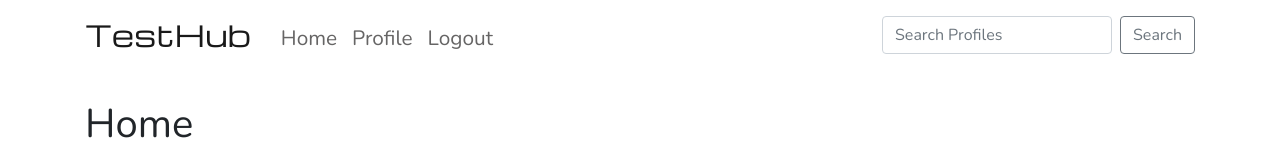
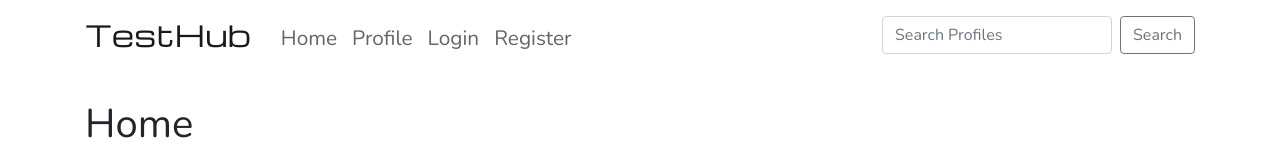
Before and after one commit to VilmaTuresson/test-hub-react-app, a React (Create React App) app: page / in a window 1280 px wide. Shown: the top 160 px of the page. Built offline with nearby package versions, Linux system fonts and the light colour scheme.

Commit message:
change default nav to logged out view

```diff
--- a/src/App.js
+++ b/src/App.js
@@ -13,7 +13,8 @@ function App() {
         <Switch>
           <Route exact path='/' render={() => <h1>Home</h1>} />
           <Route exact path='/profile' render={() => <h1>Profile</h1>} />
-          <Route exact path='/logout' render={() => <h1>Logout</h1>} />
+          <Route exact path='/logout' render={() => <h1>Login</h1>} />
+          <Route exact path='/register' render={() => <h1>Register</h1>} />
         </Switch>
       </Container>
     </div>
--- a/src/components/NavBar.js
+++ b/src/components/NavBar.js
@@ -19,8 +19,11 @@ const NavBar = () => {
           >
             <NavLink to='/' className={styles.NavItem}>Home</NavLink>
             <NavLink to='/profile' className={styles.NavItem}>Profile</NavLink>
-            <NavLink to='/logout' className={styles.NavItem}>
-              Logout
+            <NavLink to='/login' className={styles.NavItem}>
+              Login
+            </NavLink>
+            <NavLink to='/register' className={styles.NavItem}>
+              Register
             </NavLink>
           </Nav>
           <Form className="d-flex">
```
